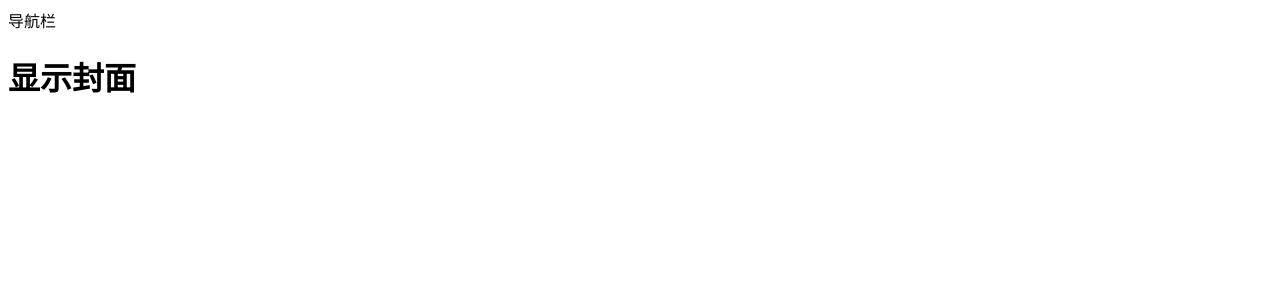
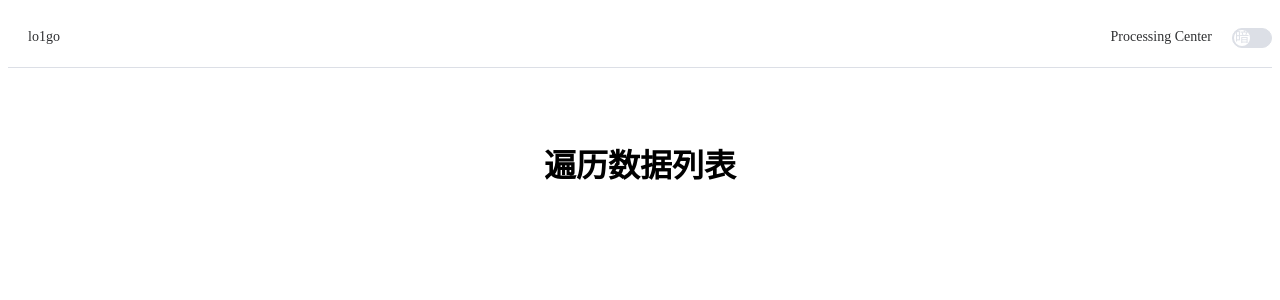
Before and after one commit to x1a2h1/eclair-xr, a Vue app: page / in a window 1280 px wide. Shown: the top 300 px of the page. Built offline with nearby package versions, Linux system fonts and the light colour scheme.

Commit message:
增加依赖

```diff
--- /dev/null
+++ b/auto-imports.d.ts
@@ -0,0 +1,9 @@
+/* eslint-disable */
+/* prettier-ignore */
+// @ts-nocheck
+// noinspection JSUnusedGlobalSymbols
+// Generated by unplugin-auto-import
+export {}
+declare global {
+
+}
--- /dev/null
+++ b/components.d.ts
@@ -0,0 +1,17 @@
+/* eslint-disable */
+/* prettier-ignore */
+// @ts-nocheck
+// Generated by unplugin-vue-components
+// Read more: https://github.com/vuejs/core/pull/3399
+export {}
+
+declare module 'vue' {
+  export interface GlobalComponents {
+    ElMenu: typeof import('element-plus/es')['ElMenu']
+    ElMenuItem: typeof import('element-plus/es')['ElMenuItem']
+    ElSwitch: typeof import('element-plus/es')['ElSwitch']
+    NavMenu: typeof import('./src/components/NavMenu.vue')['default']
+    RouterLink: typeof import('vue-router')['RouterLink']
+    RouterView: typeof import('vue-router')['RouterView']
+  }
+}
--- a/index.html
+++ b/index.html
@@ -2,7 +2,7 @@
 <html lang="en">
   <head>
     <meta charset="UTF-8" />
-    <link rel="icon" type="image/svg+xml" href="/vite.svg" />
+    <link rel="icon" type="image/svg+xml" href="/favicon.png" />
     <meta name="viewport" content="width=device-width, initial-scale=1.0" />
     <title>2022042006陈润龙</title>
   </head>
--- a/package.json
+++ b/package.json
@@ -9,6 +9,8 @@
     "preview": "vite preview"
   },
   "dependencies": {
+    "@vueuse/core": "^10.9.0",
+    "element-plus": "^2.6.1",
     "vue": "^3.4.21",
     "vue-router": "^4.3.0"
   },
@@ -16,6 +18,8 @@
     "@vitejs/plugin-vue": "^5.0.4",
     "typescript": "^5.4.2",
     "unocss": "^0.58.6",
+    "unplugin-auto-import": "^0.17.5",
+    "unplugin-vue-components": "^0.26.0",
     "vite": "^5.1.6",
     "vue-tsc": "^1.8.27"
   }
--- /dev/null
+++ b/src/components/NavMenu.vue
@@ -0,0 +1,36 @@
+<script lang="ts" setup>
+import { onMounted, reactive } from 'vue'
+import { useDark, useToggle } from '@vueuse/core'
+const state = reactive({
+  activeIndex: '2',
+  isDark :useDark(),
+  navData:[]
+})
+onMounted(async () => {
+  await method.init()
+})
+const method = {
+  init:()=>{
+    console.log(useDark,useToggle);
+  },
+  handleSelect:()=>{}
+}
+</script>
+<template>
+  <el-menu
+    :default-active="state.activeIndex"
+    class="el-menu-demo"
+    mode="horizontal"
+    :ellipsis="false"
+    @select="method.handleSelect()">
+    <el-menu-item index="0">lo1go</el-menu-item>
+    <div style="flex-grow: 1;"/>
+    <el-menu-item index="1">Processing Center</el-menu-item>
+    <div class=" flex items-center justify-center">
+      <el-switch v-model="state.isDark">
+        <template #active-action>亮</template>
+        <template #inactive-action>暗</template>
+      </el-switch>
+    </div>
+  </el-menu>
+</template>
--- a/src/main.ts
+++ b/src/main.ts
@@ -3,4 +3,5 @@ import './style.css'
 import App from './App.vue'
 import router from './router'
 import 'virtual:uno.css'
+import 'element-plus/theme-chalk/dark/css-vars.css'
 createApp(App).use(router).mount('#app')
--- a/src/views/layout/default.vue
+++ b/src/views/layout/default.vue
@@ -2,8 +2,8 @@
 
 </script>
 <template>
-  <div class="">
-    <div class="border">导航栏</div>
+    <NavMenu />
+  <div class="flex justify-center m-4% dark:bg-gray-800">
     <RouterView />
   </div>
 </template>
--- a/src/views/pages/home.vue
+++ b/src/views/pages/home.vue
@@ -1,15 +1,14 @@
-<script setup lang="ts">
-</script>
+<script setup lang="ts"></script>
 <template>
-  <div >
-    <h1>显示封面</h1>
-    <!-- <a-scene>
+    <div>
+        <h1>遍历数据列表</h1>
+
+        <!-- <a-scene>
     <a-box position="-1 0.5 -3" rotation="0 45 0" color="#4CC3D9"></a-box>
     <a-sphere position="0 1.25 -5" radius="1.25" color="#EF2D5E"></a-sphere>
     <a-cylinder position="1 0.75 -3" radius="0.5" height="1.5" color="#FFC65D"></a-cylinder>
     <a-plane position="0 0 -4" rotation="-90 0 0" width="4" height="4" color="#7BC8A4"></a-plane>
     <a-sky color="#ECECEC"></a-sky>
   </a-scene> -->
-  </div>
-
+    </div>
 </template>
--- a/uno.config.ts
+++ b/uno.config.ts
@@ -12,11 +12,9 @@ import {
 
 export default defineConfig({
   shortcuts: [
-    // ...
   ],
   theme: {
     colors: {
-      // ...
     }
   },
   presets: [
@@ -26,7 +24,6 @@ export default defineConfig({
     presetTypography(),
     presetWebFonts({
       fonts: {
-        // ...
       },
     }),
   ],
--- a/vite.config.ts
+++ b/vite.config.ts
@@ -1,8 +1,20 @@
 import { defineConfig } from 'vite'
 import vue from '@vitejs/plugin-vue'
 import UnoCSS from 'unocss/vite'
+import AutoImport from 'unplugin-auto-import/vite'
+import Components from 'unplugin-vue-components/vite'
+import { ElementPlusResolver } from 'unplugin-vue-components/resolvers'
+// https://vitejs.dev/config/
 
-// https://vitejs.dev/config/
 export default defineConfig({
-  plugins: [vue(),UnoCSS()],
+  plugins: [
+    vue(),
+    UnoCSS(),
+    AutoImport({
+      resolvers: [ElementPlusResolver()],
+    }),
+    Components({
+      resolvers: [ElementPlusResolver()],
+    })
+  ],
 })
```
Also changed, not shown: public/favicon.png (added), 1 other file (tests, documents, lock files or other folders).
